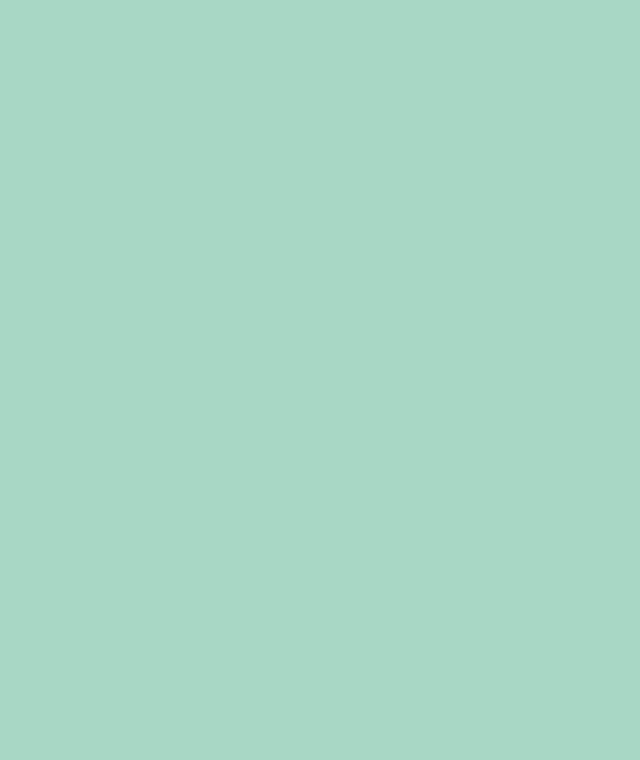
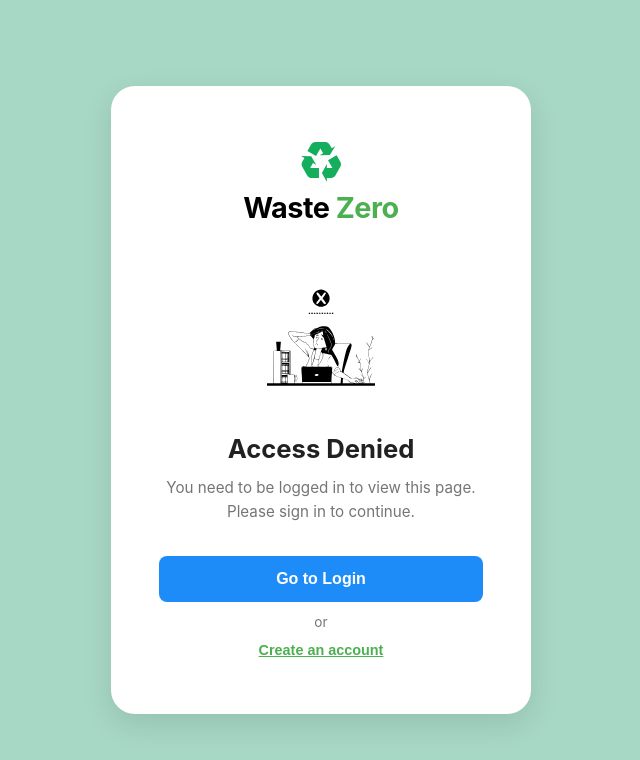
Before and after one commit to k-saidhar/Springboard, a React (Vite) app in the folder Frontend/: page /unauthorized in a window 1280 px wide. Before the commit this address had no page. Shown: the top 760 px of the page, without its empty margins (319-959 px from the left). Built offline with nearby package versions, Linux system fonts and the light colour scheme.

Commit message:
added protected routes

```diff
--- a/Frontend/src/App.jsx
+++ b/Frontend/src/App.jsx
@@ -20,6 +20,8 @@ import ApplicationsPage from './components/applications/ApplicationsPage';
 import OpportunityForm from './components/opportunities/OpportunityForm';
 
 import { NotificationProvider } from './context/NotificationContext';
+import ProtectedRoute from './components/auth/ProtectedRoute';
+import UnauthorizedPage from './components/layout/UnauthorizedPage';
 
 function App() {
   return (
@@ -45,18 +47,19 @@ function App() {
             {/* Register Route */}
             <Route path="/register" element={<RegisterPage />} />
 
-            {/* Dashboard Route */}
-            <Route path="/dashboard" element={<Dashboard />} />
-            <Route path="/contact" element={<ContactPage />} />
+            {/* Unauthorized Page (public) */}
+            <Route path="/unauthorized" element={<UnauthorizedPage />} />
 
-            {/* Feature Routes */}
-            <Route path="/profile" element={<UserProfile />} />
-            <Route path="/network" element={<NetworkPage />} />
-            <Route path="/events" element={<EventsPage />} />
-            <Route path="/applications" element={<ApplicationsPage />} />
-            <Route path="/messages" element={<MessagingPage />} />
-            <Route path="/events/create" element={<OpportunityForm />} />
-            <Route path="/events/edit/:id" element={<OpportunityForm />} />
+            {/* Protected Routes */}
+            <Route path="/dashboard" element={<ProtectedRoute><Dashboard /></ProtectedRoute>} />
+            <Route path="/contact" element={<ProtectedRoute><ContactPage /></ProtectedRoute>} />
+            <Route path="/profile" element={<ProtectedRoute><UserProfile /></ProtectedRoute>} />
+            <Route path="/network" element={<ProtectedRoute><NetworkPage /></ProtectedRoute>} />
+            <Route path="/events" element={<ProtectedRoute><EventsPage /></ProtectedRoute>} />
+            <Route path="/applications" element={<ProtectedRoute><ApplicationsPage /></ProtectedRoute>} />
+            <Route path="/messages" element={<ProtectedRoute><MessagingPage /></ProtectedRoute>} />
+            <Route path="/events/create" element={<ProtectedRoute><OpportunityForm /></ProtectedRoute>} />
+            <Route path="/events/edit/:id" element={<ProtectedRoute><OpportunityForm /></ProtectedRoute>} />
           </Routes>
         </div>
       </NotificationProvider>
--- /dev/null
+++ b/Frontend/src/components/auth/ProtectedRoute.jsx
@@ -0,0 +1,19 @@
+import React from 'react';
+import { Navigate } from 'react-router-dom';
+
+/**
+ * ProtectedRoute – Wraps routes that require authentication.
+ * If no token is found in localStorage the user is redirected
+ * to the /unauthorized page instead of seeing the protected content.
+ */
+const ProtectedRoute = ({ children }) => {
+    const token = localStorage.getItem('token');
+
+    if (!token) {
+        return <Navigate to="/unauthorized" replace />;
+    }
+
+    return children;
+};
+
+export default ProtectedRoute;
--- /dev/null
+++ b/Frontend/src/components/layout/UnauthorizedPage.css
@@ -0,0 +1,144 @@
+/* UnauthorizedPage.css */
+.unauth-wrapper {
+    min-height: 100vh;
+    display: flex;
+    align-items: center;
+    justify-content: center;
+    background-color: var(--bg-color);
+    /* mint green — same as login page */
+    padding: 1rem;
+}
+
+.unauth-card {
+    background: #FFFFFF;
+    border-radius: 24px;
+    box-shadow: 0 10px 30px rgba(0, 0, 0, 0.10);
+    padding: 3.5rem 3rem;
+    max-width: 420px;
+    width: 100%;
+    text-align: center;
+    animation: slideUp 0.4s ease;
+}
+
+@keyframes slideUp {
+    from {
+        opacity: 0;
+        transform: translateY(20px);
+    }
+
+    to {
+        opacity: 1;
+        transform: translateY(0);
+    }
+}
+
+/* Brand */
+.unauth-brand {
+    display: flex;
+    flex-direction: column;
+    align-items: center;
+    gap: 0.5rem;
+    margin-bottom: 2.5rem;
+}
+
+.unauth-brand .logo-icon {
+    width: 40px;
+    height: 40px;
+}
+
+.unauth-brand .brand-text {
+    font-weight: 700;
+    font-size: 1.8rem;
+    color: #000;
+    margin: 0;
+    letter-spacing: -0.5px;
+}
+
+/* Lock icon circle */
+.unauth-icon-circle {
+    width: 72px;
+    height: 72px;
+    border-radius: 50%;
+    background: #FFF3CD;
+    display: flex;
+    align-items: center;
+    justify-content: center;
+    margin: 0 auto 1.5rem;
+    font-size: 2rem;
+}
+
+/* Headings */
+.unauth-card h1 {
+    font-size: 1.6rem;
+    font-weight: 700;
+    color: var(--text-main);
+    margin: 0 0 0.75rem;
+}
+
+.unauth-card p {
+    font-size: 0.95rem;
+    color: var(--text-secondary);
+    line-height: 1.6;
+    margin: 0 0 2rem;
+}
+
+/* Buttons */
+.unauth-actions {
+    display: flex;
+    flex-direction: column;
+    gap: 0.75rem;
+}
+
+.btn-go-login {
+    width: 100%;
+    padding: 0.875rem;
+    background-color: var(--primary);
+    color: white;
+    border: none;
+    border-radius: 8px;
+    font-size: 1rem;
+    font-weight: 700;
+    cursor: pointer;
+    transition: background-color 0.2s, transform 0.1s;
+}
+
+.btn-go-login:hover {
+    background-color: var(--primary-hover);
+    transform: translateY(-1px);
+}
+
+.btn-go-login:active {
+    transform: translateY(0);
+}
+
+.unauth-divider {
+    font-size: 0.85rem;
+    color: var(--text-secondary);
+}
+
+.btn-go-register {
+    background: none;
+    border: none;
+    color: var(--brand-green);
+    font-size: 0.9rem;
+    font-weight: 700;
+    cursor: pointer;
+    text-decoration: underline;
+    padding: 0;
+}
+
+.btn-go-register:hover {
+    opacity: 0.8;
+}
+
+/* Responsive */
+@media (max-width: 480px) {
+    .unauth-card {
+        padding: 2.5rem 1.5rem;
+        border-radius: 16px;
+    }
+
+    .unauth-brand .brand-text {
+        font-size: 1.5rem;
+    }
+}
--- /dev/null
+++ b/Frontend/src/components/layout/UnauthorizedPage.jsx
@@ -0,0 +1,59 @@
+import React from 'react';
+import { useNavigate } from 'react-router-dom';
+import LogoIcon from '../../assets/Logo.svg';
+import ErrorIllustration from '../../assets/Error-Illustration.svg';
+import './UnauthorizedPage.css';
+
+const UnauthorizedPage = () => {
+    const navigate = useNavigate();
+
+    return (
+        <div className="unauth-wrapper">
+            <div className="unauth-card">
+
+                {/* Brand */}
+                <div className="unauth-brand">
+                    <img src={LogoIcon} alt="Waste Zero Logo" className="logo-icon" />
+                    <h2 className="brand-text">
+                        Waste <span style={{ color: '#4CAF50' }}>Zero</span>
+                    </h2>
+                </div>
+
+                {/* Illustration */}
+                <img
+                    src={ErrorIllustration}
+                    alt="Access Denied Illustration"
+                    style={{ width: '140px', marginBottom: '1.5rem' }}
+                />
+
+                {/* Message */}
+                <h1>Access Denied</h1>
+                <p>
+                    You need to be logged in to view this page.<br />
+                    Please sign in to continue.
+                </p>
+
+                {/* Actions */}
+                <div className="unauth-actions">
+                    <button
+                        className="btn-go-login"
+                        onClick={() => navigate('/')}
+                    >
+                        Go to Login
+                    </button>
+
+                    <span className="unauth-divider">or</span>
+
+                    <button
+                        className="btn-go-register"
+                        onClick={() => navigate('/register')}
+                    >
+                        Create an account
+                    </button>
+                </div>
+            </div>
+        </div>
+    );
+};
+
+export default UnauthorizedPage;
```
